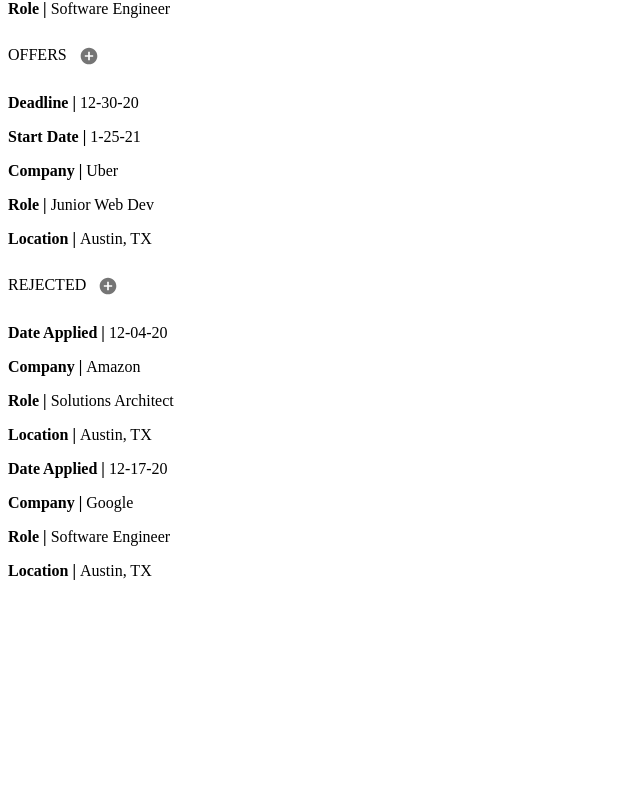
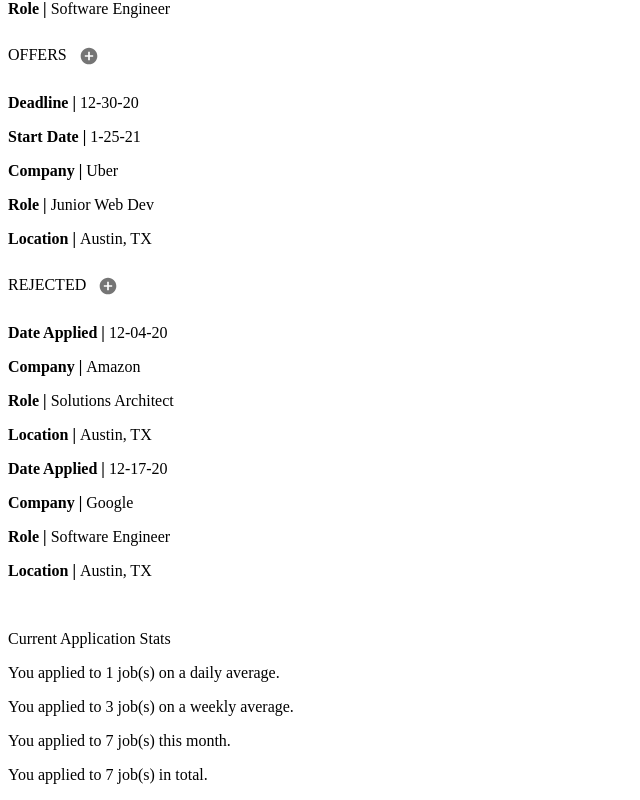
Before and after one commit to nguyendtyna/SeekerHut, a React (Create React App) app in the folder react-client/: page / in a window 1280 px wide. Shown: the part 766-1566 px from the top of the page, without its empty margins (0-640 px from the left). Before the commit the page ends 1362 px from the top, so only its background shows below. Built offline with nearby package versions, Linux system fonts and the light colour scheme; the HTML template or start-up script is replaced by a standard one.

Commit message:
Add a statistics section to render application stats

```diff
--- a/react-client/src/App.jsx
+++ b/react-client/src/App.jsx
@@ -4,6 +4,7 @@
 /* Import Components */
 import Header from './components/Header.jsx';
 import HomePage from './components/HomePage.jsx';
+import AppStatistics from './components/AppStatistics.jsx';
 import AppliedList from './components/AppliedList.jsx';
 import InterviewsList from './components/InterviewsList.jsx';
 import OffersList from './components/OffersList.jsx';
@@ -11,10 +12,33 @@
 
 /* Test dummy data */
 const data = [
-  {title: 'APPLIED', items: ['1', '2', '3']},
-  {title: 'INTERVIEWS', items: ['4']},
-  {title: 'OFFERS', items: ['5']},
-  {title: 'REJECTED', items: ['6', '7']}
+  {
+    title: 'APPLIED',
+    items: [
+      '1',
+      '2',
+      '3'
+    ]
+  },
+  {
+    title: 'INTERVIEWS',
+    items: [
+      '4'
+    ]
+  },
+  {
+    title: 'OFFERS',
+    items: [
+      '5'
+    ]
+  },
+  {
+    title: 'REJECTED',
+    items: [
+      '6',
+      '7'
+    ]
+  }
 ];
 
 const App = () => {
@@ -22,9 +46,10 @@
     <div className="app-container">
       <div className="app">
         <Header/><br></br>
-        <header className="app-header">
+        <div className="app-header">
           <HomePage data={data}/>
-        </header>
+        </div><br></br>
+        <AppStatistics />
       </div>
     </div>
   )
--- /dev/null
+++ b/react-client/src/components/AppStatistics.jsx
@@ -0,0 +1,33 @@
+import React from 'react';
+import { Container, Row, Col } from 'react-bootstrap';
+
+function AppStatistics() {
+
+  const pieData = {
+    labels: ['On Site', 'Rejected', 'No Response'],
+    datasets: [{
+      data: [1, 2, 3],
+      backgroundColor: ['#78c975', '#cf4a4a', '#bababa'],
+      hoverBackgroundColor: ['#78c975', '#cf4a4a', '#bababa']
+    }]
+  };
+
+  return (
+    <Container className="stats-container">
+      <Row>
+        <Col sm={3} className="stats-text-container">
+          <p className="stats-text-title">Current Application Stats</p>
+          {/* Pie Chart */}
+        </Col>
+        <Col sm="auto">
+          <p className="stats-text">You applied to {1} job(s) on a daily average.</p>
+          <p className="stats-text">You applied to {3} job(s) on a weekly average.</p>
+          <p className="stats-text">You applied to {7} job(s) this month.</p>
+          <p className="stats-text">You applied to {7} job(s) in total.</p>
+        </Col>
+      </Row>
+    </Container>
+  );
+}
+
+export default AppStatistics;
```
Also changed, not shown: 1 other file (tests, documents, lock files or other folders).
